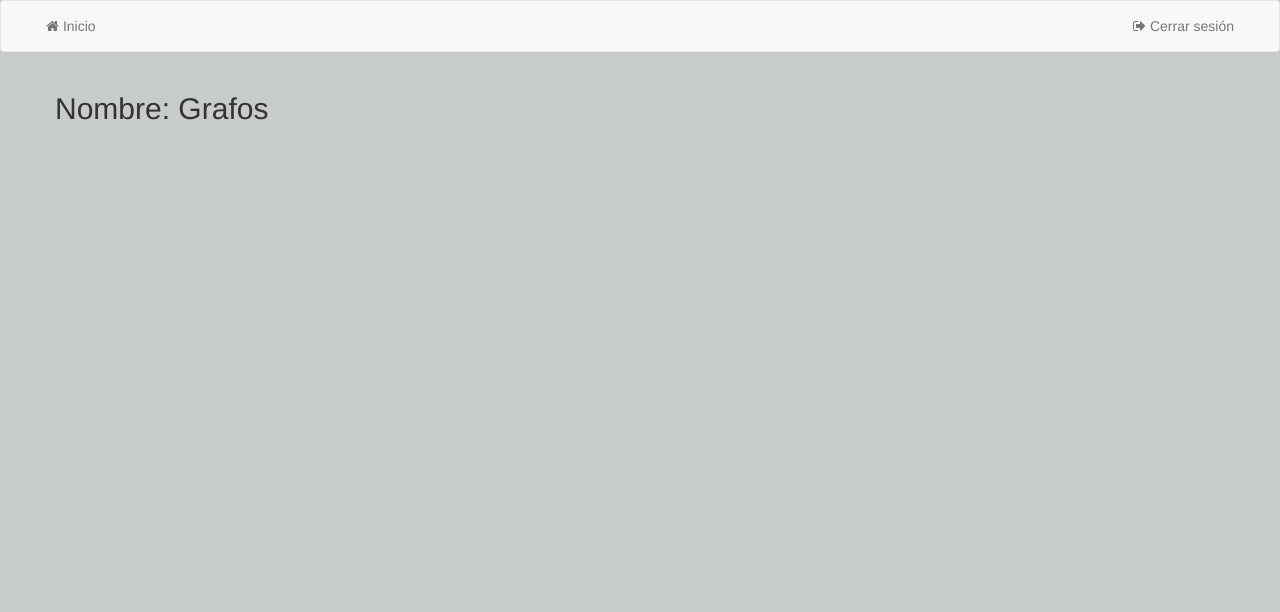
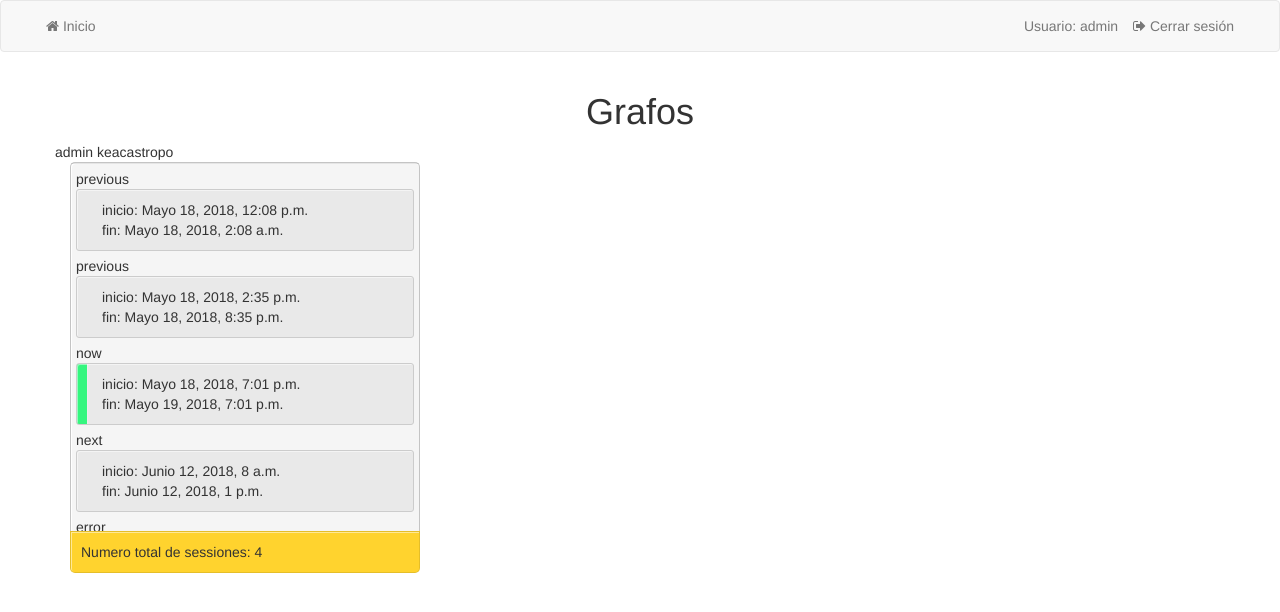
Before and after one commit to andreslopzi/Catedra, a Django app: page /curso/1/ in a window 1280 px wide. Shown: the top 612 px of the page. Run offline with Django 3.2, Linux system fonts and the light colour scheme; a user stored in the database is signed in; data comes from the database, SQL or seed files in the repository; both versions use the stored data as it was after the commit; some libraries are stand-ins or nearby versions.

Commit message:
Fix: Update templates files

```diff
--- /dev/null
+++ b/qr/static/qr/css/curso.css
@@ -0,0 +1,85 @@
+#notebooks {
+  background: whitesmoke;
+  position: absolute;
+  width: 350px;
+  border: 1px solid rgba(0, 0, 0, 0.2);
+  border-radius: 5px;
+  box-shadow: inset 1px 1px 0 white;
+  max-height: 450px;
+}
+
+#notebook_ul {
+  margin: 0 auto;
+  max-height: 390px;
+  overflow-y: auto;
+  border: 1px solid rgba(0, 0, 0, 0.1);
+  padding: 5px 5px 0 5px;
+  border-left: none;
+  border-right: none;
+}
+
+.li-clase {
+  list-style: none;
+  background-color: rgba(0, 0, 0, 0.05);
+  padding: 10px 15px 10px 25px;
+  border: 1px solid #CCC;
+  box-shadow: inset 1px 1px 0 rgba(255, 255, 255, 0.5);
+  margin-bottom: 5px;
+  width: 100%;
+  box-sizing: border-box;
+  cursor: pointer;
+  border-radius: 3px;
+}
+
+.li-active{
+      background-image:
+    linear-gradient(
+      90deg,
+      #35F67F 10px,
+      #EEE 10px,
+      #EEE 11px,
+      transparent 11px);
+}
+
+#query {
+  width: 100%;
+  box-sizing: border-box;
+  font-size: 19px;
+  padding: 5px;
+  margin-bottom: 10px;
+  border: 1px solid rgba(0, 0, 0, 0.2);
+  border-radius: 3px;
+  box-shadow: inset 1px 1px 0 rgba(0, 0, 0, 0.1);
+}
+
+#notebooks span {
+  display: block;
+  position: absolute;
+  background: #FFD32E;
+  bottom: -35px;
+  left: -1px;
+  width: 350px;
+  border-radius: 0 0 5px 5px;
+  border: 1px solid rgba(0, 0, 0, 0.1);
+  padding: 10px;
+  border-top: 1px solid rgba(0, 0, 0, 0.1);
+  box-shadow: inset 1px 1px rgba(255, 255, 255, 0.5);
+}
+
+#notebooks select {
+  width: 120px;
+  margin-left: 230px;
+  margin-top: -45px;
+  border-radius: 0 3px 3px 0;
+  border: 1px solid rgba(0, 0, 0, 0.2);
+  border-left: 1px solid rgba(0, 0, 0, 0.1);
+  position: absolute;
+  padding: 7.5px;
+  box-shadow: inset 0 1px 0 rgba(0, 0, 0, 0.1);
+}
+
+#notebooks select:focus, #query:focus {
+  border: 1px solid #FFD32E;
+  box-shadow: 0 0 10px rgba(255, 255, 0, 0.1);
+  outline: none;
+}
--- a/qr/static/qr/css/qr.css
+++ b/qr/static/qr/css/qr.css
@@ -1,5 +1,14 @@
 body {
-  background-color: #c8cbcb;
+  background-color: #ffffff;
+}
+
+h4,h1{
+    text-align: center;
+}
+
+#li-username{
+    line-height: 50px;
+    color: #777777;
 }
 
 @media (min-width: 768px){
--- /dev/null
+++ b/qr/utils.py
@@ -0,0 +1,66 @@
+from datetime import datetime
+
+#
+def compareDate (now, date,max):
+    hour_min = 0
+    hour_max = 0
+    if max:
+        print("true")
+        date_max=now
+        date_min=date
+        hour_min = (date.hour+19)%24
+        hour_max= now.hour
+    else:
+        print("false")
+        date_max= date
+        date_min= now
+        hour_max = (date.hour+19)%24
+        hour_min= now.hour
+
+    print("year")
+    if date_max.year < date_min.year:
+        return False
+    if date_max.year > date_min.year:
+        return True
+    print("month")
+    if date_max.month < date_min.month:
+        return False
+    if date_max.month > date_min.month:
+        return True
+    print("day")
+    if date_max.day < date_min.day:
+        return False
+    if date_max.day > date_min.day:
+        return True
+    print("hour")
+    if hour_max < hour_min :
+        return False
+    if hour_max > hour_min:
+        return False
+    print("day")
+    if date_max.minute < date_min.minute:
+        return False
+    if date_max.minute >= date_min.minute:
+        return True
+
+def compareDate2 (now, date, max):
+    print(now)
+    print(date)
+    hour = date.hour -5
+    day = date.day
+    if hour < 0:
+        hour = 24 + hour
+        day = day -1
+
+    cal_now= now.minute + now.hour*100 + now.day*10000 + now.month*1000000 + now.year*100000000
+    cal_date= date.minute + hour*100 + day*10000 + date.month*1000000 + date.year*100000000
+    print(cal_now)
+    print(cal_date)
+    print(str(max) +"|"+ str(False*max))
+    if(cal_now>=cal_date):
+        if max:
+            return True
+        return False
+    if max:
+        return False
+    return True
--- a/qr/views.py
+++ b/qr/views.py
@@ -2,8 +2,10 @@ from django.shortcuts import render, redirect, get_object_or_404
 from django.contrib.auth import authenticate, login, logout
 from django.http import HttpResponseRedirect, HttpResponse
 from django.core.urlresolvers import reverse
+from datetime import datetime
 
 from .models import *
+from .utils import *
 
 # Create your views here.
 def signin(request):
@@ -51,7 +53,28 @@ def curso(request, id_curso):
     if request.user not in curso.monitores.all():
         return redirect('qr:home')
 
+    previous = []
+    next = []
+    now = []
+    errorList = []
+    dateNow = datetime.now()
+    for clase in curso.clases.all():
+        #clase = curso.clases.all()[1]
+        if compareDate2(dateNow,clase.fin,True) and compareDate2(dateNow,clase.inicio,True):
+            previous.append(clase)
+        elif compareDate2(dateNow,clase.inicio,False) and compareDate2(dateNow,clase.fin,False):
+            next.append(clase)
+        elif compareDate2(dateNow,clase.inicio,True) and compareDate2(dateNow,clase.fin,False):
+            now.append(clase)
+        else:
+            errorList.append(clase)
+
+
     context = {
-        "curso" : curso
+        "curso" : curso,
+        "previous": previous,
+        "next": next,
+        "now": now,
+        "errorList": errorList
     }
     return render(request, "qr/curso.html", context)
--- a/templates/qr/base.html
+++ b/templates/qr/base.html
@@ -12,6 +12,7 @@
         <link rel="stylesheet" href="https://maxcdn.bootstrapcdn.com/bootstrap/3.3.7/css/bootstrap.min.css">
         <link rel="stylesheet" href="https://maxcdn.bootstrapcdn.com/font-awesome/4.7.0/css/font-awesome.min.css">
         <link rel="stylesheet" href="{% static "qr/css/qr.css" %}">
+        <link rel="stylesheet" href="{% static "qr/css/curso.css" %}">
 
         <script src="https://ajax.googleapis.com/ajax/libs/jquery/3.1.1/jquery.min.js"></script>
         <script src="https://maxcdn.bootstrapcdn.com/bootstrap/3.3.7/js/bootstrap.min.js"></script>
@@ -40,6 +41,9 @@
                     </li>
                   </ul>
                   <ul class="nav navbar-nav right-nav">
+                    <li id="li-username">
+                        Usuario: {{ user.username }}
+                    </li>
                     {% if user.is_authenticated %}
                         <li>
                             <a href="{% url 'qr:logout' %}"><i class="fa fa-sign-out" aria-hidden="true"></i> Cerrar sesión</a>
--- a/templates/qr/curso.html
+++ b/templates/qr/curso.html
@@ -5,7 +5,48 @@
 {% load staticfiles %}
     <div class="container">
         <div class="row">
-            <h2>Nombre: {{ curso.nombre }}</h2>
+            <h1>{{ curso.nombre }}</h1>
+        </div>
+
+        <div class="row">
+           {% for monitor in curso.monitores.all %}
+            <tr>
+                <td>{{ monitor.username }}</td>
+            </tr>
+            {% endfor %}
+        </div>
+        <div id="notebooks" ng-app="notebooks" ng-controller="NotebookListCtrl">
+          <ul id="notebook_ul">
+              {%  for clase in previous %}
+                  <li>previous</li>
+                    <li class="li-clase li-previous">
+                      inicio: {{clase.inicio}}<br/>
+                      fin: {{clase.fin}}<br/>
+                    </li>
+              {% endfor %}
+                  <li>now</li>
+              {%  for clase in now %}
+                    <li class="li-clase li-active">
+                      inicio: {{clase.inicio}}<br/>
+                      fin: {{clase.fin}}<br/>
+                    </li>
+              {% endfor %}
+                  <li>next</li>
+              {%  for clase in next %}
+                    <li class="li-clase li-next">
+                      inicio: {{clase.inicio}}<br/>
+                      fin: {{clase.fin}}<br/>
+                    </li>
+              {% endfor %}
+                  <li>error</li>
+              {%  for clase in errorList %}
+                    <li class="li-clase li-error">
+                      inicio: {{clase.inicio}}<br/>
+                      fin: {{clase.fin}}<br/>
+                    </li>
+              {% endfor %}
+          </ul>
+          <span>Numero total de sessiones: {{curso.clases.all|length}}</span>
         </div>
     </div>
 {% endblock %}
--- a/templates/qr/home.html
+++ b/templates/qr/home.html
@@ -6,7 +6,10 @@
     <div class="container">
         <div class="row">
             <div class="col-md-6">
-               <h4>Cursos</h4>
+               <h4>Cursos cátedra internacional</h4>
+                {% if not cursos %}
+                    <h3>No tienes cursos disponibles</h3>
+                {% else %}
                     <table>
                         <thead>
                             <tr>
@@ -21,6 +24,7 @@
                             {% endfor %}
                         </tbody>
                     </table>
+                {% endif %}
             </div>
             <div class="col-md-6"></div>
         </div>
```
Also changed, not shown: db.sqlite3. Lines whose indentation alone changed are shown as unchanged.
